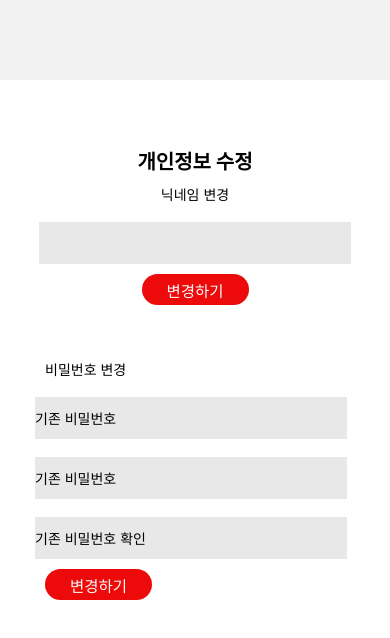
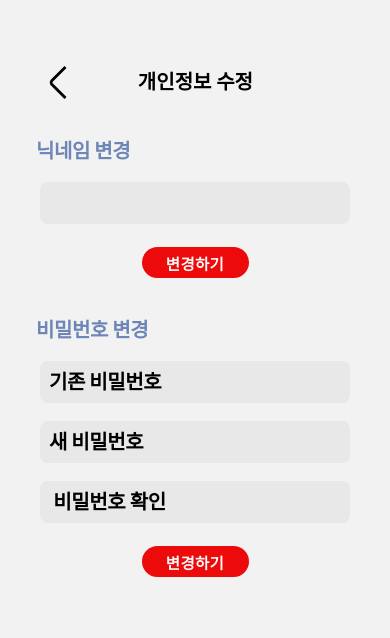
Before and after one commit to Scoup-team/Front, a React Native app in the folder client/: screen /ModifyInfo in a window 390 px wide. Shown: the top 638 px of the page. Built offline with nearby package versions, Linux system fonts and the light colour scheme.

Commit message:
💄 [kes] 손님 서브_디자인 수정

```diff
--- a/client/screens/Components/ClickButton.js
+++ b/client/screens/Components/ClickButton.js
@@ -1,15 +1,15 @@
 import React from "react";
-import { StyleSheet, TouchableOpacity, Text } from "react-native";
+import { StyleSheet, TouchableOpacity, Text, View } from "react-native";
 import { buttonStyle } from "../Styles";
 
 const ClickButton = (props) => {
-    return(
-        <TouchableOpacity style={buttonStyle.button}>
-            <Text style={ buttonStyle.buttonText }>{props.text}</Text>
-        </TouchableOpacity>
-    );
+  return (
+    <View style={buttonStyle.container}>
+      <TouchableOpacity style={buttonStyle.button}>
+        <Text style={buttonStyle.buttonText}>{props.text}</Text>
+      </TouchableOpacity>
+    </View>
+  );
 };
 
-
-
 export default ClickButton;
--- a/client/screens/Components/ResetPwButton.js
+++ b/client/screens/Components/ResetPwButton.js
@@ -1,15 +1,15 @@
 import React from "react";
-import { StyleSheet, TouchableOpacity, Text } from "react-native";
+import { StyleSheet, TouchableOpacity, Text, View } from "react-native";
 import { buttonStyle } from "../Styles";
 
 const ResetPwButton = (props) => {
-    return(
-        <TouchableOpacity style={buttonStyle.resetPwButton}>
-            <Text style={ buttonStyle.buttonText }>{props.text}</Text>
-        </TouchableOpacity>
-    );
+  return (
+    <View style={buttonStyle.container}>
+      <TouchableOpacity style={buttonStyle.resetPwButton}>
+        <Text style={buttonStyle.buttonText}>{props.text}</Text>
+      </TouchableOpacity>
+    </View>
+  );
 };
 
-
-
 export default ResetPwButton;
--- a/client/screens/FindPw.js
+++ b/client/screens/FindPw.js
@@ -7,13 +7,13 @@ const FindPw = () => {
     <View>
       <Text style={textStyles.mainText}>비밀번호 찾기</Text>
 
-      <View style={{ marginTop: 44, marginLeft: 35 }}>
+      <View style={{ marginTop: 42, marginLeft: 36 }}>
         <TextInput
           style={[boxStyle.inputText]}
           placeholder="이름 입력"
         ></TextInput>
         <TextInput
-          style={[boxStyle.inputText, { marginTop: 32 }]}
+          style={[boxStyle.inputText, { marginTop: 33 }]}
           placeholder="이메일 입력"
         ></TextInput>
       </View>
@@ -23,6 +23,9 @@ const FindPw = () => {
           textAlign: "center",
           fontSize: 11,
           marginTop: 31,
+          fontStyle: "normal",
+          letterSpacing: 0.22,
+          marginBottom: 38
         }}
       >
         입력하신 이메일로 비밀번호 재설정 링크가 전송됩니다.
--- a/client/screens/ModifyInfo.js
+++ b/client/screens/ModifyInfo.js
@@ -1,33 +1,57 @@
-import { Text, TextInput, View, StyleSheet } from "react-native";
+import { Text, TextInput, View, StyleSheet, Image } from "react-native";
 import { boxStyle, textStyles } from "./Styles";
 import ClickButton from "./Components/ClickButton";
+import prevArrow from "../assets/icons/prevArrow.png";
 
-const ModifyInfo = () => {
+const ModifyInfo = ({ navigation }) => {
   return (
-    <View style={styles.container}>
-      <Text style={textStyles.mainText}>개인정보 수정</Text>
-      <View style={styles.searchBoxContainer}>
-        <Text>닉네임 변경</Text>
-        <TextInput style={[boxStyle.inputText, { marginTop: 18 }]}></TextInput>
+    <View>
+      <View
+        style={{
+          width: 253,
+          flexDirection: "row",
+          justifyContent: "space-between",
+        }}
+      >
+        <Image
+          source={prevArrow}
+          style={{ marginTop: 66, marginLeft: 42 }}
+          onPress={() => navigation.navigate("MyPage")}
+        />
+        <Text style={[textStyles.mainText]}>개인정보 수정</Text>
+      </View>
+
+      <View>
+        <Text style={[textStyles.notifyText, styles.notifyMargin]}>
+          닉네임 변경
+        </Text>
+        <TextInput
+          style={[boxStyle.inputText, styles.boxMargin, { marginBottom: 23 }]}
+        ></TextInput>
         <ClickButton text={"변경하기"} />
       </View>
 
-      <View style={{ marginTop: 44, marginLeft: 35 }}>
-        <Text style={{ marginLeft: 10 }}>비밀번호 변경</Text>
+      <View>
+        <Text style={[textStyles.notifyText, styles.notifyMargin]}>
+          비밀번호 변경
+        </Text>
 
         <TextInput
-          style={[boxStyle.inputText, { marginTop: 18 }]}
+          style={[boxStyle.inputText, styles.boxMargin]}
           placeholder="기존 비밀번호"
+          secureTextEntry
         ></TextInput>
 
         <TextInput
-          style={[boxStyle.inputText, { marginTop: 18 }]}
-          placeholder="기존 비밀번호"
+          style={[boxStyle.inputText, styles.boxMargin]}
+          placeholder="새 비밀번호"
+          secureTextEntry
         ></TextInput>
 
         <TextInput
-          style={[boxStyle.inputText, { marginTop: 18 }]}
-          placeholder="기존 비밀번호 확인"
+          style={[boxStyle.inputText, styles.boxMargin, { marginBottom: 23 }]}
+          placeholder=" 비밀번호 확인"
+          secureTextEntry
         ></TextInput>
 
         <ClickButton text={"변경하기"} />
@@ -39,14 +63,6 @@ const ModifyInfo = () => {
 export default ModifyInfo;
 
 const styles = StyleSheet.create({
-  container: { backgroundColor: "#FFFFFF", flex: 1, marginTop: 80 },
-
-  searchBoxContainer: {
-    flexDirection: "column",
-    alignItems: "flex-start",
-    justifyContent: "space-between",
-    marginTop: 9,
-    justifyContent: "center",
-    alignItems: "center",
-  },
+  notifyMargin: { marginTop: 36, marginLeft: 36 },
+  boxMargin: { marginTop: 15, marginLeft: 40, marginTop: 18 },
 });
--- a/client/screens/SignIn.js
+++ b/client/screens/SignIn.js
@@ -12,18 +12,15 @@ const SignIn = ({ navigation }) => {
   const Login = () => {};
 
   return (
-    <View
-      style={{
-        marginLeft: 32,
-        marginTop: 225,
-      }}
+    <View>
+      <View style={{ marginTop: 78, alignItems: "center" }}>
+        <Image source={logo} style={{ width: "80%", height: "20%" }} />
+        <View>
+          <Text
+            style={[textStyles.basicText, { marginTop: 39, marginBottom: 13 }]}
           >
-      <Image
-        source={logo}
-        style={{ width: "90%", height: "20%", marginBottom: "20%" }}
-      />
-
-      <Text style={textStyles.basicText}>아이디</Text>
+            아이디
+          </Text>
           <TextInput
             placeholder="이메일 주소"
             value={userId}
@@ -31,7 +28,11 @@ const SignIn = ({ navigation }) => {
             style={boxStyle.inputText}
           />
 
-      <Text style={[textStyles.basicText, { marginTop: 28 }]}>비밀번호</Text>
+          <Text
+            style={[textStyles.basicText, { marginTop: 31, marginBottom: 9 }]}
+          >
+            비밀번호
+          </Text>
           <TextInput
             placeholder="영문, 숫자 포함 8자 이상"
             secureTextEntry
@@ -45,19 +46,21 @@ const SignIn = ({ navigation }) => {
               flexDirection: "row",
               justifyContent: "space-between",
               width: 310,
-          marginTop: 34,
-          marginBottom: 24,
+              marginTop: 35,
+              marginBottom: 84,
             }}
           >
             <Text
               style={{ color: "#FF0000" }}
-          onPress={() => this.props.navigation.navigate("SignUp")}
+              onPress={() => navigation.navigate("SignUp")}
             >
               회원가입하기
             </Text>
-        <Text onPress={() => this.props.navigation.navigate("FindPw")}>
+            <Text onPress={() => navigation.navigate("FindPw")}>
               비밀번호 찾기
             </Text>
+          </View>
+        </View>
       </View>
 
       <ClickButton text={"로그인"} onPress={Login} />
--- a/client/screens/SignUp.js
+++ b/client/screens/SignUp.js
@@ -17,8 +17,8 @@ const SignUp = ({ navigation }) => {
 
       <View
         style={{
-          marginTop: 37,
-          marginLeft: 40,
+          marginTop: 32,
+          marginLeft: 39,
         }}
       >
         <TextInput
@@ -29,23 +29,18 @@ const SignUp = ({ navigation }) => {
         ></TextInput>
 
         <TextInput
-          style={[
-            boxStyle.inputText,
-            {
-              marginTop: 46,
-            },
-          ]}
+          style={[boxStyle.inputText, { marginTop: 45 }]}
           placeholder="아이디(이메일 주소)"
           value={userId}
           onChangeText={setUserId}
         ></TextInput>
 
-        <Text style={[textStyles.basicText, { marginTop: 46, marginLeft: 10 }]}>
+        <Text style={[textStyles.basicText, { marginTop: 48 }]}>
           영문, 숫자 포함 8자 이상
         </Text>
 
         <TextInput
-          style={[boxStyle.inputText, { marginTop: 10 }]}
+          style={[boxStyle.inputText, { marginTop: 16 }]}
           placeholder="비밀번호 입력"
           value={userPw}
           onChangeText={setUserPw}
@@ -53,14 +48,14 @@ const SignUp = ({ navigation }) => {
         ></TextInput>
 
         <TextInput
-          style={[boxStyle.inputText, { marginTop: 33 }]}
+          style={[boxStyle.inputText, { marginTop: 32 }]}
           placeholder="비밀번호 재입력"
           // value={checkPw}
           secureTextEntry
         ></TextInput>
 
         <TextInput
-          style={[boxStyle.inputText, { marginTop: 48 }]}
+          style={[boxStyle.inputText, { marginTop: 48, marginBottom: 66 }]}
           placeholder="닉네임 입력"
           value={nickname}
           onChangeText={setNickname}
--- a/client/screens/Styles.js
+++ b/client/screens/Styles.js
@@ -4,6 +4,14 @@ export const textStyles = StyleSheet.create({
   basicText: {
     fontSize: 14,
     fontStyle: "normal",
+  },
+
+  notifyText: {
+    color: "#6E85B7",
+    fontSize: 20,
+    fontStyle: "normal",
+    fontWeight: "700",
+    letterSpacing: -0.4,
   },
 
   mainText: {
@@ -17,48 +25,51 @@ export const textStyles = StyleSheet.create({
 
 export const boxStyle = StyleSheet.create({
   inputText: {
-    width: 312,
+    backgroundColor: "#E8E8E8",
+    width: 310,
     height: 42,
-    // justifyContent: "center",
-    // alignItems: "center",
-    // flexDirection: "column",
-    // justifyContent: "center",
-    // alignItems: "center",
-    backgroundColor: "#E8E8E8",
-    // width: 312,
-    // height: 42,
-    // borderRadius: 8,
-    // fontSize: 20,
-    // marginLeft: 11,
+    fontSize: 20,
+    fontStyle: "normal",
+    fontWeight: "700",
+    letterSpacing: -0.4,
+    borderRadius: 8,
+    paddingLeft: 9,
   },
 });
 
 export const buttonStyle = StyleSheet.create({
+  container: {
+    //flex: 1,
+    justifyContent: "center",
+    alignItems: "center",
+  },
   button: {
-    backgroundColor: "#EC0A0A",
-    margin: 10,
-    borderRadius: 8,
     width: 107,
     height: 31,
+    borderRadius: 38.75,
+    backgroundColor: "#EC0A0A",
     justifyContent: "center",
-    // marginLeft: 100,
-    borderRadius: 38.75,
   },
+
   buttonText: {
+    textAlign: "center",
     color: "#F9F9F9",
-    justifyContent: "center",
     fontSize: 15.5,
-    textAlign: "center",
-    // 위치들과 관련해서 다시 확인하기
+    fontStyle: "normal",
+    fontWeight: "600",
+    letterSpacing: 0.31,
   },
   resetPwButton: {
     backgroundColor: "#EC0A0A",
-    margin: 10,
-    borderRadius: 8,
     width: 131,
     height: 31,
     justifyContent: "center",
-    marginLeft: 100,
     borderRadius: 38.75,
   },
+  prevArrow: {
+    width: 32,
+    height: 32,
+    marginTop: 66,
+    marginLeft: 30,
+  },
 });
```
Also changed, not shown: client/App.js (line endings or trailing spaces), client/assets/icons/prevArrow.png (added). Lines whose indentation alone changed are shown as unchanged.
